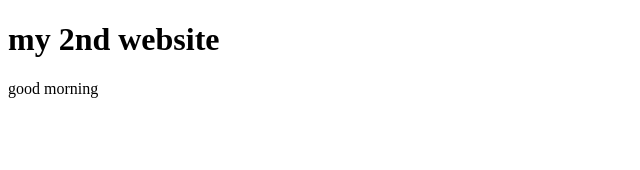
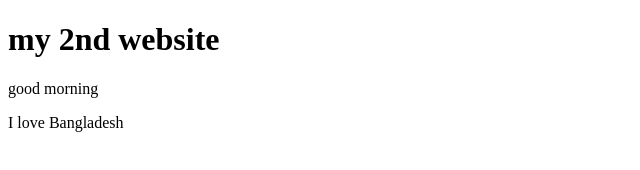
Before and after one commit to toufiqcse/my-2nd-project, a plain HTML site: page index.html in a window 1280 px wide. Shown: the whole page, without its empty margins (0-640 px from the left). Drawn offline with Linux system fonts and the light colour scheme.

Commit message:
Update index.html

```diff
--- a/index.html
+++ b/index.html
@@ -9,5 +9,8 @@
 <body>
     <h1>my 2nd website</h1>
         <p> good morning</p>
+        <div class="div">
+            <p> I love Bangladesh</p>
+        </div>
 </body>
 </html>
```
